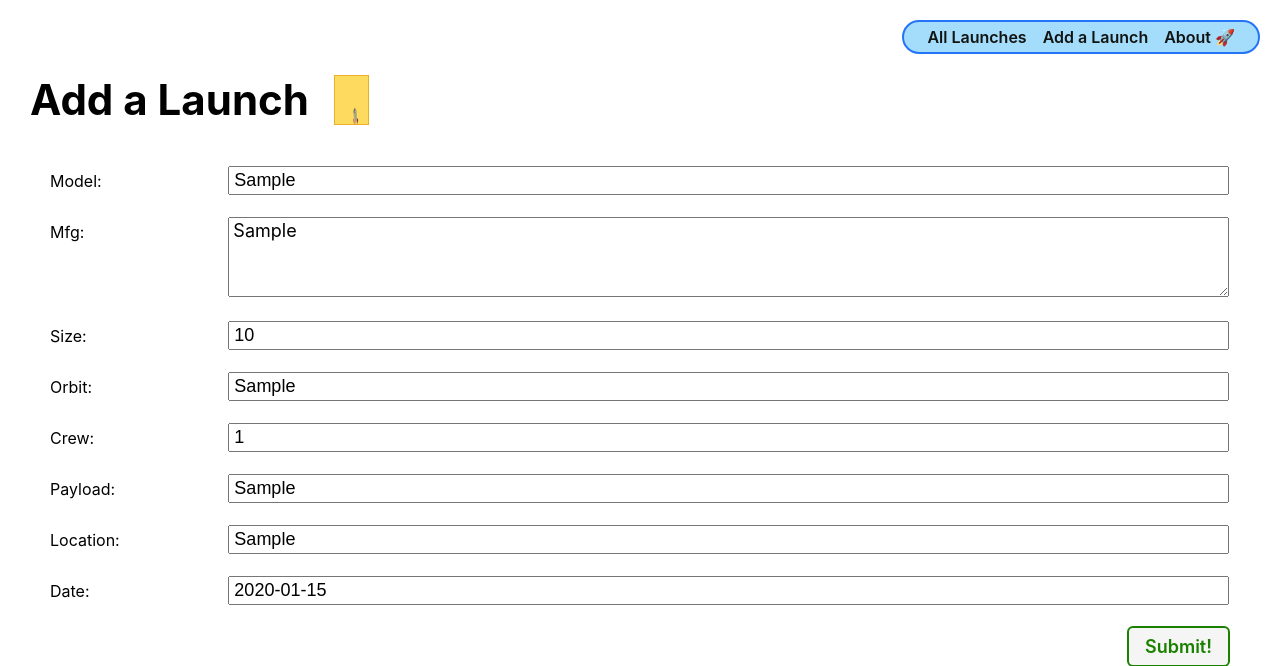
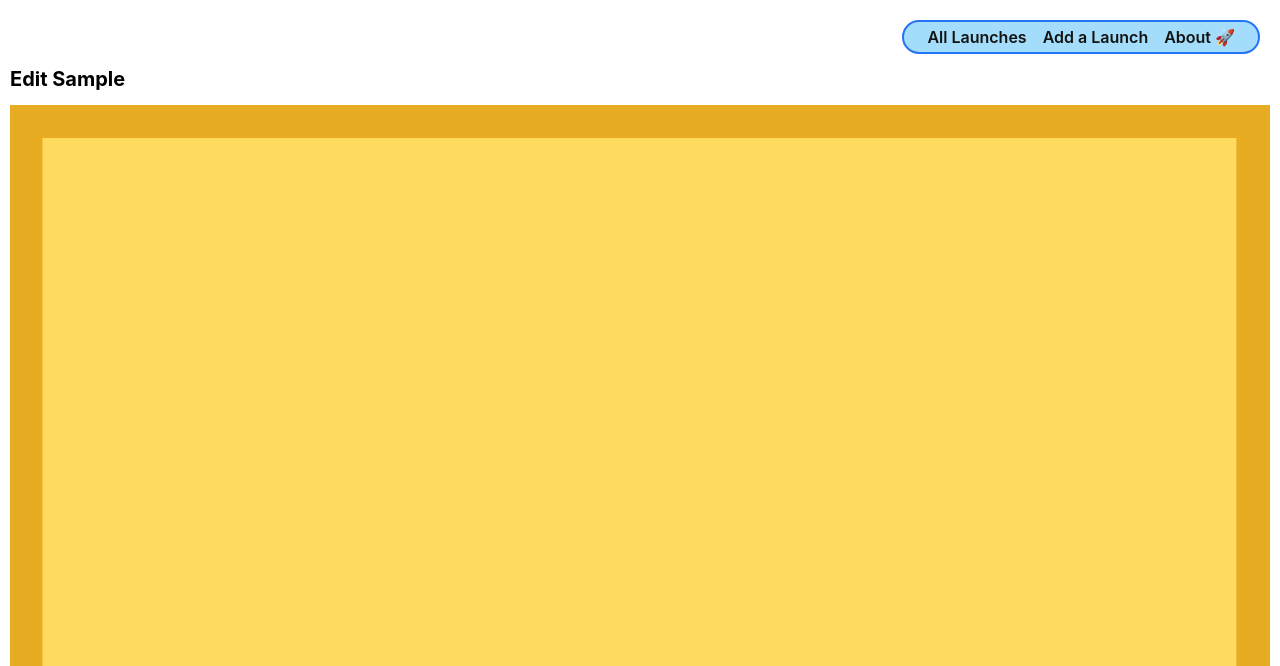
Before and after one commit to andrewwinke123/launch-tracker, a Django app: page /launches/1/update/ in a window 1280 px wide. Shown: the top 666 px of the page. Run offline with Django 5.2, Linux system fonts and the light colour scheme; tables that the repository leaves empty hold one stand-in row (values such as "Sample post").

Commit message:
add conditional to launch form

```diff
--- a/main_app/templates/main_app/launch_form.html
+++ b/main_app/templates/main_app/launch_form.html
@@ -6,9 +6,12 @@
 {% endblock %}
 
 {% block content %}
-
+{% if launch %}
+    <h1>Edit {{ launch.mission }}</h1>
+{% else %}
 <div class="page-header">
   <h1>Add a Launch</h1>
+{% endif %}
   <img src="{% static 'images/grounded.svg' %}" alt="Launch-Ready"/>
   </div>
   <form action="" method="post" class="form-container">
```
Lines whose indentation alone changed are shown as unchanged.
